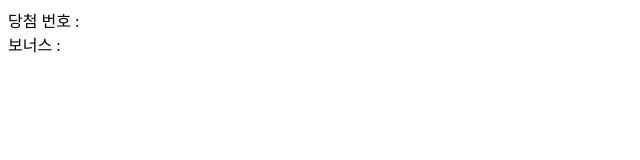
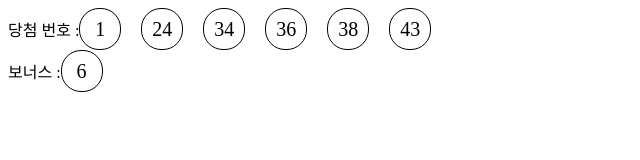
Before and after one commit to alsgml1640/js-webGame, a website: page lotto.html in a window 1280 px wide. Shown: the whole page, without its empty margins (0-640 px from the left). Drawn offline with Linux system fonts and the light colour scheme.

Commit message:
lotto게임 수정

```diff
--- a/lotto.html
+++ b/lotto.html
@@ -23,11 +23,40 @@
     <div id="result">당첨 번호 :</div>
     <div id="bonus">보너스 :</div>
     <script>
+      const $result = document.querySelector("#result");
+      const $bonus = document.querySelector("#bonus");
       // 1~ 45까지 랜덤숫자담기
+      const allNumber = Array(45)
+        .fill()
+        .map((e, i) => i + 1);
+      //console.log(allNumber);
+      const suffle = [];
       // 무작위 랜덤숫자를 담을  셔플배열 생성
       // 랜덤배열에서 숫자를 뽑아 셔플배열에 넣기
       // 뽑은 배열은 랜덤배열에서 삭제
       // 뽑은 배열은 셔플배열에 푸쉬
+      while (allNumber.length > 0) {
+        const random = Math.floor(Math.random() * allNumber.length);
+        const spliceNum = allNumber.splice(random, 1);
+        const newNum = spliceNum[0];
+        suffle.push(newNum);
+      }
+
+      const winnerBall = suffle.splice(0, 6).sort((a, b) => a - b);
+      const bonusBall = suffle[0];
+
+      const drowBall = function (number, parent) {
+        const $ball = document.createElement("div");
+        $ball.className = "ball";
+        $ball.textContent = number;
+        parent.append($ball);
+      };
+
+      winnerBall.forEach(function (e, i) {
+        drowBall(e, $result);
+      });
+
+      drowBall(bonusBall, $bonus);
       // 6개 무작위, 1개는 보너스
       // 결과 배열은 1초씩 순차적으로 보여진다.
     </script>
```
Also changed, not shown: README.MD.
